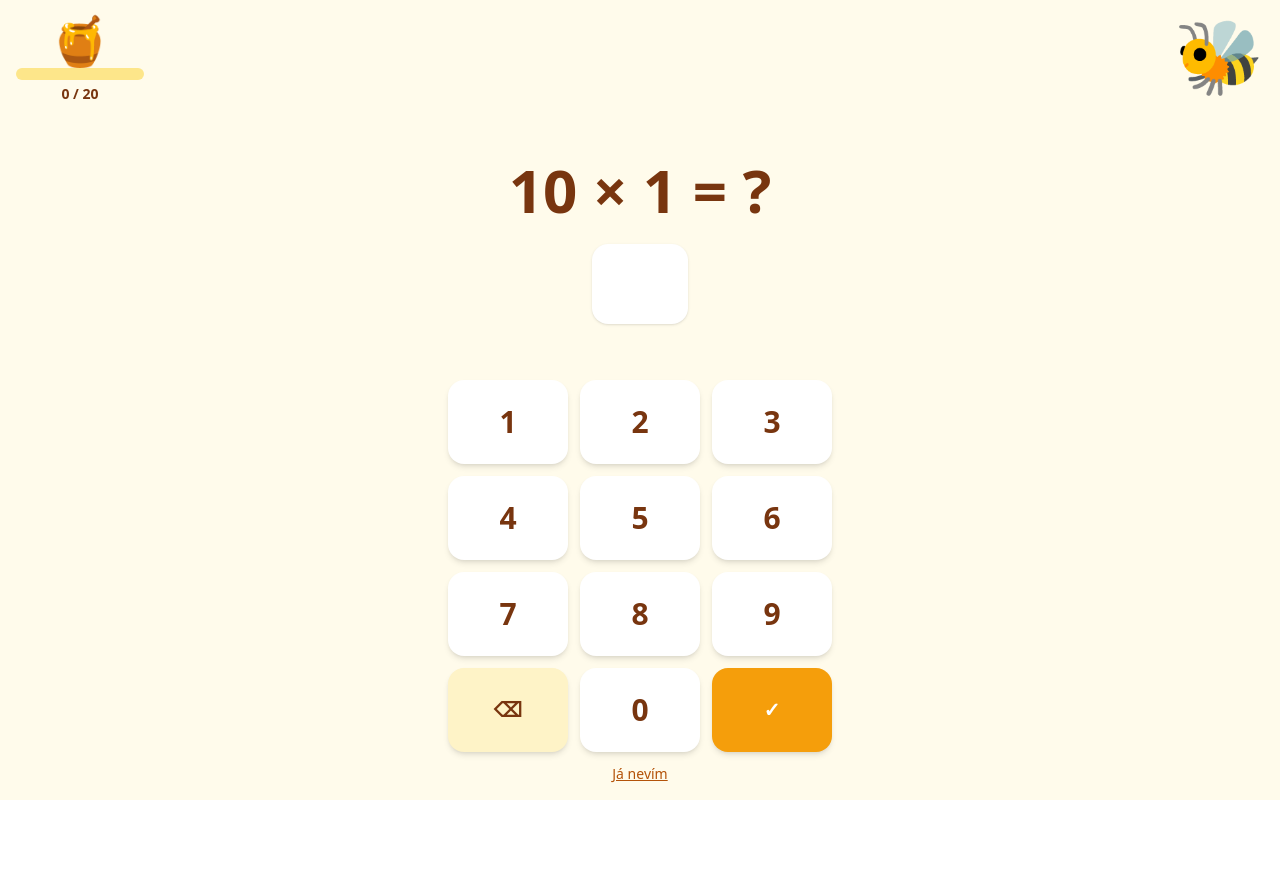
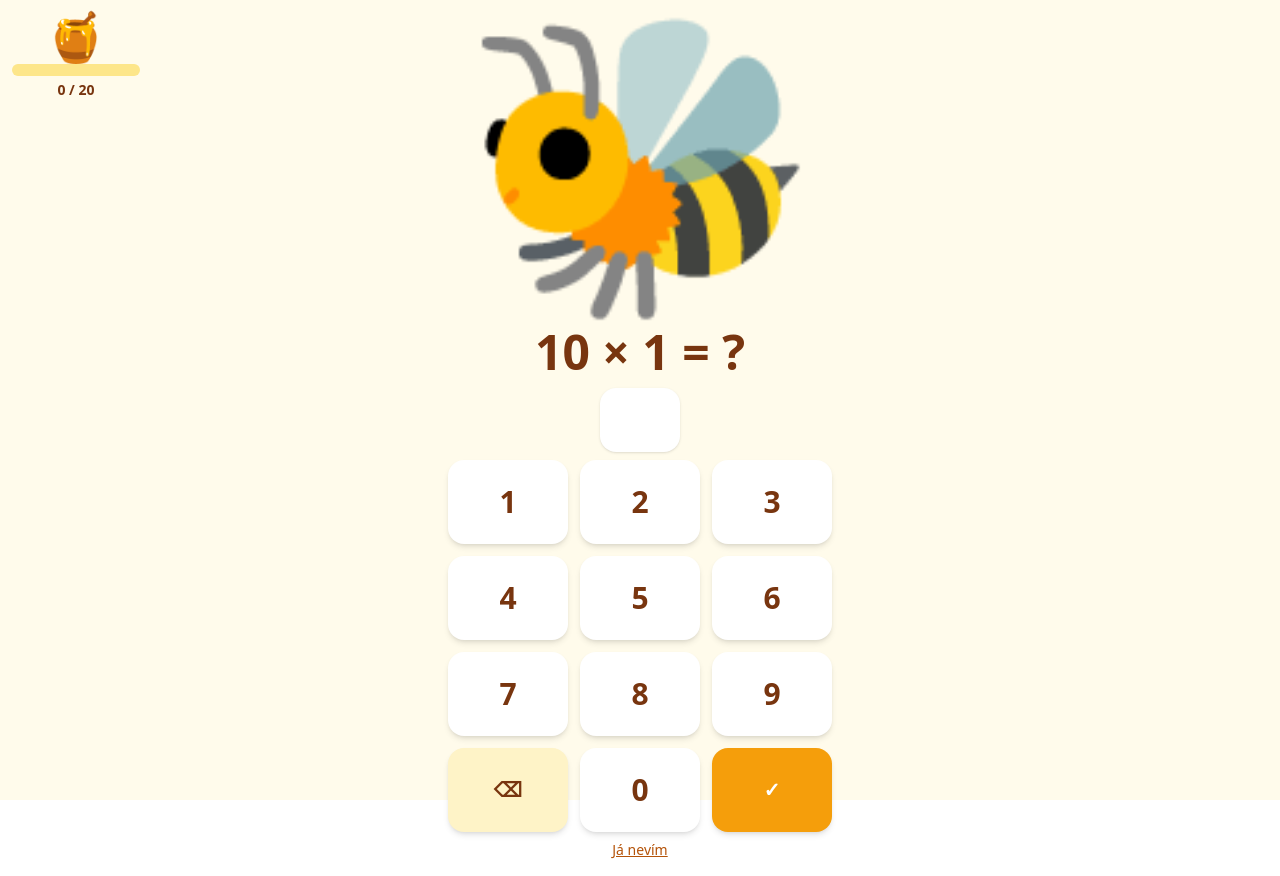
Before and after one commit to slaava/nasobik, a React (Vite) app: page / in a window 1280 px wide. Both pictures are taken after a click on the button "HRÁT". Before the commit the page ends 800 px from the top, so only its background shows below. Built offline with nearby package versions, Linux system fonts and the light colour scheme.

Commit message:
feat: enlarge bee as dominant visual, restructure session layout
Bee now takes ~36vh, hive moves to corner overlay, question + numpad fill
the remaining space. Animations switched to percentage-based offsets so
they scale with the new size.

```diff
--- a/src/scenes/bee/Bee.tsx
+++ b/src/scenes/bee/Bee.tsx
@@ -6,17 +6,17 @@ export function Bee({ lastEvent }: SceneCtx) {
     <motion.div
       animate={
         lastEvent === 'correct'
-          ? { y: [0, -20, 0], rotate: [0, 10, -10, 0] }
+          ? { y: ['0%', '-15%', '0%'], rotate: [0, 10, -10, 0] }
           : lastEvent === 'wrong'
-            ? { x: [0, -8, 8, -8, 0] }
-            : { y: [0, -6, 0] }
+            ? { x: ['0%', '-4%', '4%', '-4%', '0%'] }
+            : { y: ['0%', '-3%', '0%'] }
       }
       transition={
         lastEvent === 'idle'
           ? { duration: 2, repeat: Infinity, ease: 'easeInOut' }
           : { duration: 0.6 }
       }
-      className="text-7xl select-none"
+      className="text-[36vh] leading-none select-none"
     >
       🐝
     </motion.div>
--- a/src/ui/SessionScreen.tsx
+++ b/src/ui/SessionScreen.tsx
@@ -74,30 +74,32 @@ export function SessionScreen({ cards, goalCount, scene, onFinish }: Props) {
   }
 
   return (
-    <div className="flex flex-col h-full bg-amber-50 p-4 gap-4">
-      <header className="flex items-center justify-between">
-        <Container {...sceneCtx} />
+    <div className="flex flex-col h-full bg-amber-50">
+      <section className="relative flex items-center justify-center basis-[40vh] shrink-0">
         <Hero {...sceneCtx} />
-      </header>
+        <div className="absolute top-3 left-3">
+          <Container {...sceneCtx} />
+        </div>
+      </section>
 
-      <main className="flex-1 flex flex-col items-center justify-center gap-6">
-        <h1 className="text-6xl font-bold text-amber-900 tabular-nums">
+      <section className="flex flex-col items-center justify-center gap-3 px-4 py-2">
+        <h1 className="text-5xl font-bold text-amber-900 tabular-nums">
           {card.a} × {card.b} = ?
         </h1>
 
-        <div className="text-5xl font-mono bg-white rounded-2xl px-8 py-4 shadow min-w-[6rem] text-center text-amber-900 tabular-nums min-h-[5rem]">
+        <div className="text-4xl font-mono bg-white rounded-2xl px-6 py-3 shadow min-w-[5rem] text-center text-amber-900 tabular-nums min-h-[4rem]">
           {input || ' '}
         </div>
 
         {state.phase === 'showing-correction' && (
-          <div className="text-2xl text-amber-700 font-semibold text-center">
+          <div className="text-xl text-amber-700 font-semibold text-center">
             <div>Správně je {card.a * card.b}.</div>
-            <div className="text-base text-amber-600 mt-1">Napiš to číslo.</div>
+            <div className="text-sm text-amber-600">Napiš to číslo.</div>
           </div>
         )}
-      </main>
+      </section>
 
-      <footer className="flex flex-col gap-3 items-center">
+      <section className="flex-1 flex flex-col items-center justify-end gap-2 px-4 pb-4">
         <Numpad
           onDigit={d => setInput(prev => (prev.length < 4 ? prev + String(d) : prev))}
           onClear={() => setInput(prev => prev.slice(0, -1))}
@@ -112,7 +114,7 @@ export function SessionScreen({ cards, goalCount, scene, onFinish }: Props) {
             Já nevím
           </button>
         )}
-      </footer>
+      </section>
     </div>
   )
 }
```
